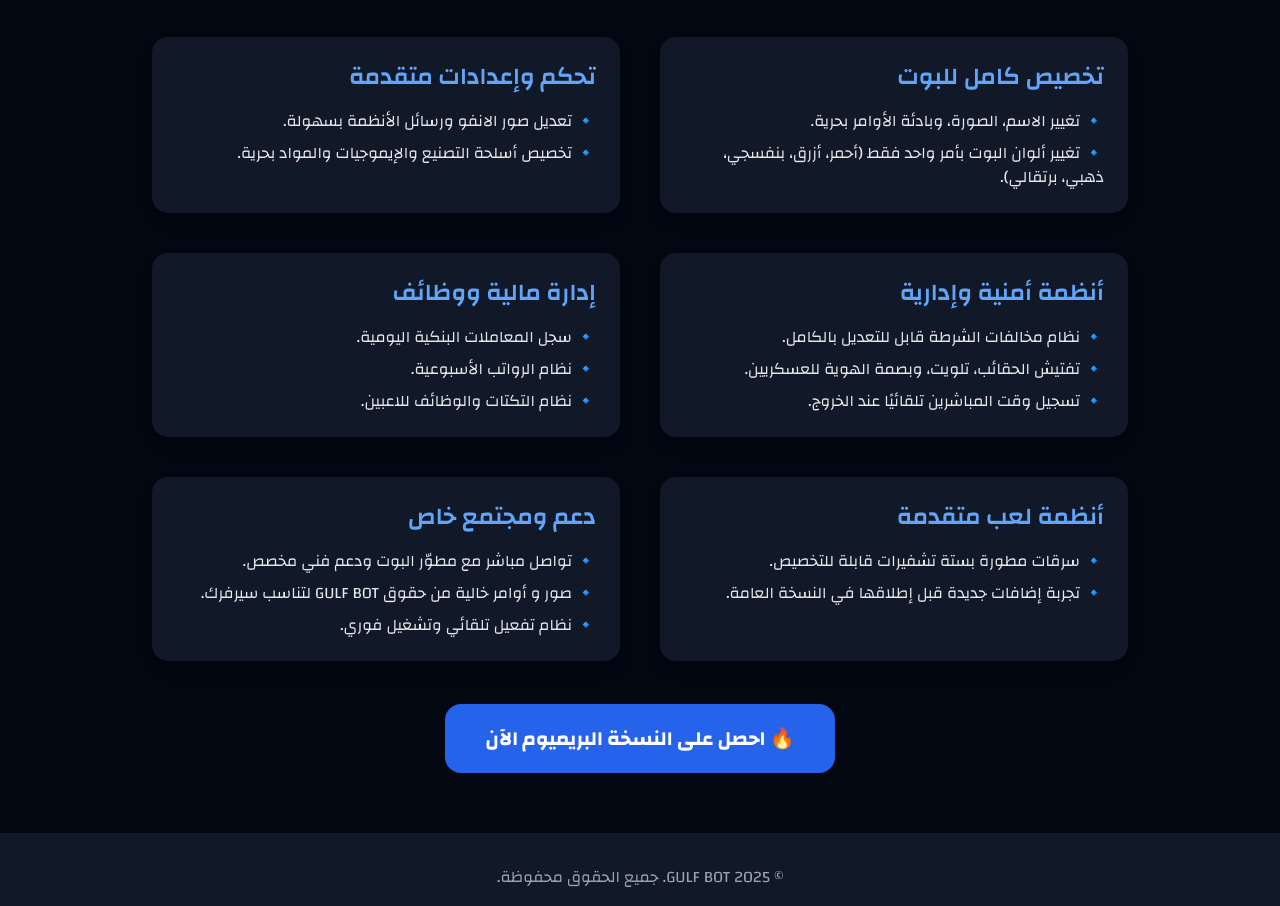
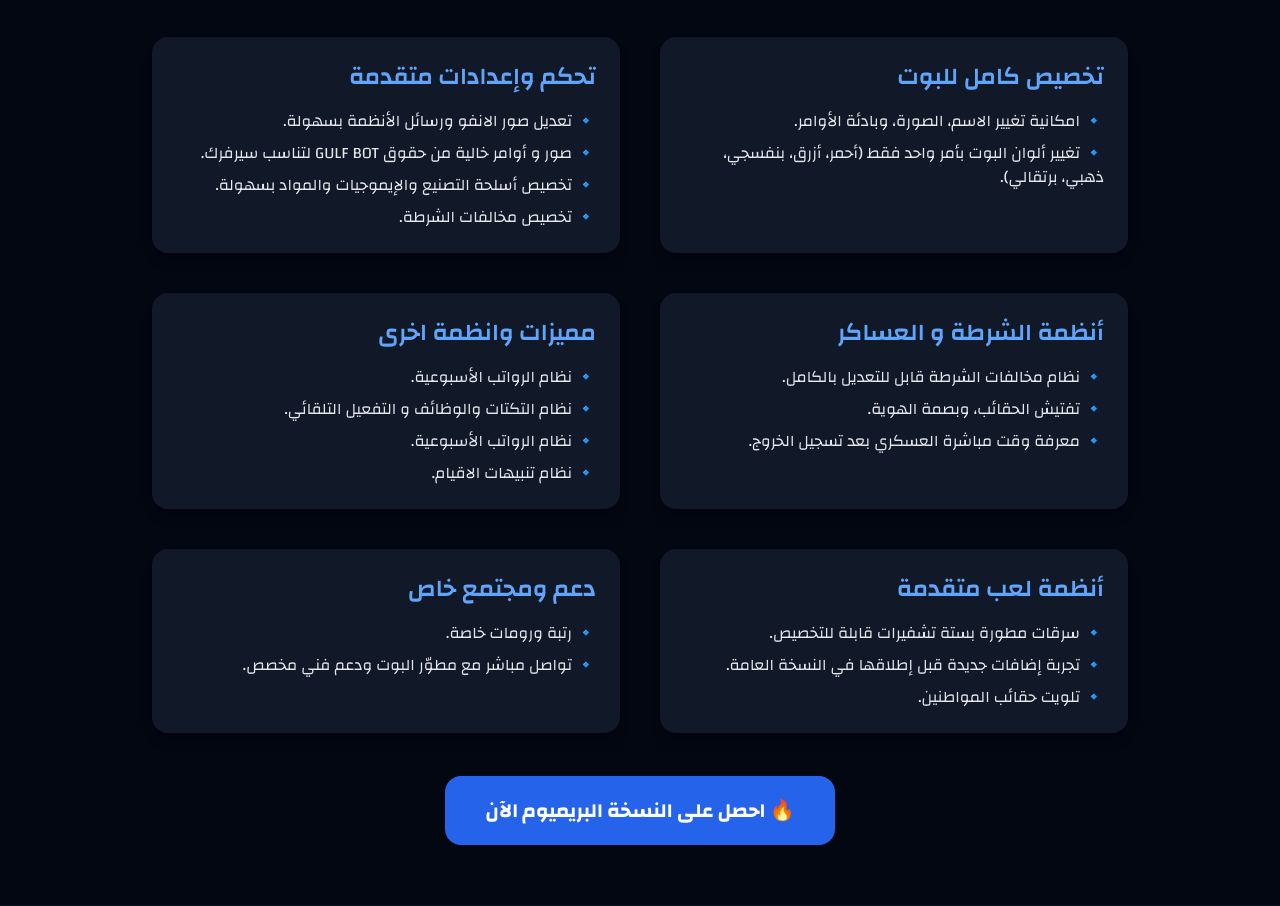
Before and after one commit to Hamoudidev/GULF-BOT, a plain HTML site: page index.html in a window 1280 px wide. Shown: the part 495-1401 px from the top of the page. Drawn offline with nearby package versions, Linux system fonts and the light colour scheme.

Commit message:
Update index.html

```diff
--- a/index.html
+++ b/index.html
@@ -32,7 +32,7 @@
         <div class="bg-gray-900 p-6 rounded-2xl shadow-lg">
           <h3 class="text-2xl font-semibold mb-4 text-blue-400">تخصيص كامل للبوت</h3>
           <ul class="space-y-2 text-gray-200">
-            <li>🔹 تغيير الاسم، الصورة، وبادئة الأوامر بحرية.</li>
+            <li>🔹 امكانية تغيير الاسم، الصورة، وبادئة الأوامر.</li>
             <li>🔹 تغيير ألوان البوت بأمر واحد فقط (أحمر، أزرق، بنفسجي، ذهبي، برتقالي).</li>
           </ul>
         </div>
@@ -41,25 +41,28 @@
           <h3 class="text-2xl font-semibold mb-4 text-blue-400">تحكم وإعدادات متقدمة</h3>
           <ul class="space-y-2 text-gray-200">
             <li>🔹 تعديل صور الانفو ورسائل الأنظمة بسهولة.</li>
-            <li>🔹 تخصيص أسلحة التصنيع والإيموجيات والمواد بحرية.</li>
+            <li>🔹 صور و أوامر خالية من حقوق GULF BOT لتناسب سيرفرك.</li>
+            <li>🔹 تخصيص أسلحة التصنيع والإيموجيات والمواد بسهولة.</li>
+            <li>🔹 تخصيص مخالفات الشرطة.</li>
           </ul>
         </div>
 
         <div class="bg-gray-900 p-6 rounded-2xl shadow-lg">
-          <h3 class="text-2xl font-semibold mb-4 text-blue-400">أنظمة أمنية وإدارية</h3>
+          <h3 class="text-2xl font-semibold mb-4 text-blue-400">أنظمة الشرطة و العساكر</h3>
           <ul class="space-y-2 text-gray-200">
             <li>🔹 نظام مخالفات الشرطة قابل للتعديل بالكامل.</li>
-            <li>🔹 تفتيش الحقائب، تلويت، وبصمة الهوية للعسكريين.</li>
-            <li>🔹 تسجيل وقت المباشرين تلقائيًا عند الخروج.</li>
+            <li>🔹 تفتيش الحقائب، وبصمة الهوية.</li>
+            <li>🔹 معرفة وقت مباشرة العسكري بعد تسجيل الخروج.</li>
           </ul>
         </div>
 
         <div class="bg-gray-900 p-6 rounded-2xl shadow-lg">
-          <h3 class="text-2xl font-semibold mb-4 text-blue-400">إدارة مالية ووظائف</h3>
+          <h3 class="text-2xl font-semibold mb-4 text-blue-400">مميزات وانظمة اخرى</h3>
           <ul class="space-y-2 text-gray-200">
-            <li>🔹 سجل المعاملات البنكية اليومية.</li>
             <li>🔹 نظام الرواتب الأسبوعية.</li>
-            <li>🔹 نظام التكتات والوظائف للاعبين.</li>
+            <li>🔹 نظام التكتات والوظائف و التفعيل التلقائي.</li>
+            <li>🔹 نظام الرواتب الأسبوعية.</li>
+            <li>🔹 نظام تنبيهات الاقيام.</li>
           </ul>
         </div>
 
@@ -68,15 +71,15 @@
           <ul class="space-y-2 text-gray-200">
             <li>🔹 سرقات مطورة بستة تشفيرات قابلة للتخصيص.</li>
             <li>🔹 تجربة إضافات جديدة قبل إطلاقها في النسخة العامة.</li>
+            <li>🔹 تلويت حقائب المواطنين.</li>
           </ul>
         </div>
 
         <div class="bg-gray-900 p-6 rounded-2xl shadow-lg">
           <h3 class="text-2xl font-semibold mb-4 text-blue-400">دعم ومجتمع خاص</h3>
           <ul class="space-y-2 text-gray-200">
+            <li>🔹 رتبة ورومات خاصة.</li>
             <li>🔹 تواصل مباشر مع مطوّر البوت ودعم فني مخصص.</li>
-            <li>🔹 صور و أوامر خالية من حقوق GULF BOT لتناسب سيرفرك.</li>
-            <li>🔹 نظام تفعيل تلقائي وتشغيل فوري.</li>
           </ul>
         </div>
       </div>
```
